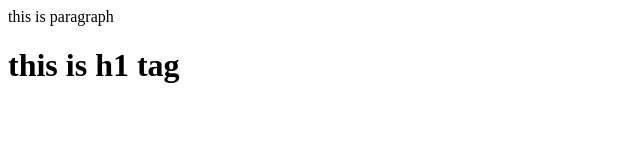
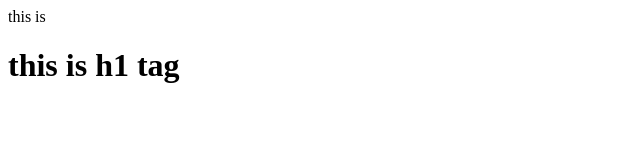
Before and after one commit to madalaakhil/git, a plain HTML site: page index.html in a window 1280 px wide. Shown: the full height of the page, 0-640 px from the left. Drawn offline with Linux system fonts and the light colour scheme.

Commit message:
para chan

```diff
--- a/index.html
+++ b/index.html
@@ -1,2 +1,2 @@
-<p>this is paragraph</p>
+<p>this is</p>
 <h1>this is h1 tag</h1>
```
